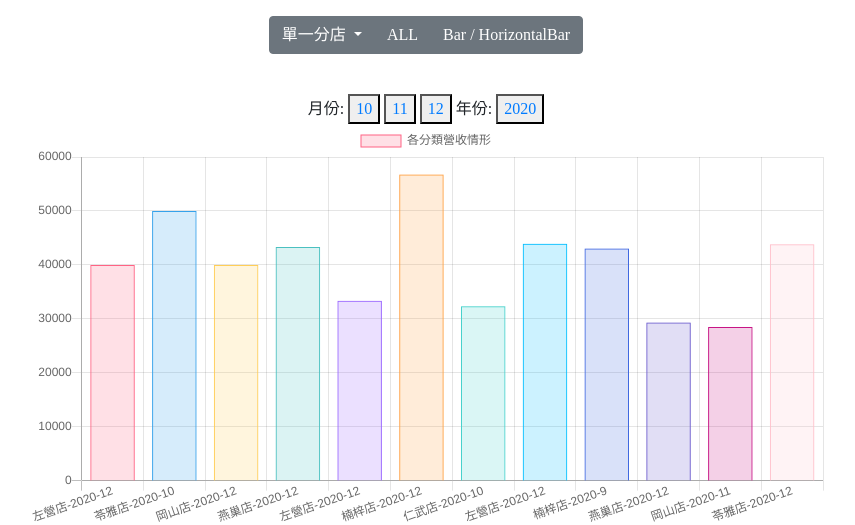
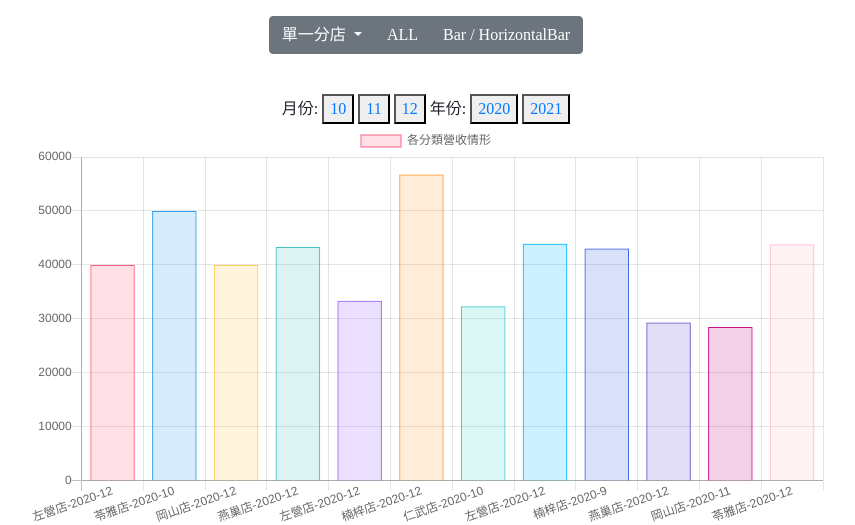
Before and after one commit to wenwen-39/c109118205, a Django app: page /mychart/ in a window 1280 px wide. Shown: the part 127-652 px from the top of the page, without its empty margins (214-1069 px from the left). Run offline with Django 3.2, Linux system fonts and the light colour scheme; data comes from the database, SQL or seed files in the repository; both versions use the stored data as it was after the commit.

Commit message:
first commit

```diff
--- a/templates/mychart.html
+++ b/templates/mychart.html
@@ -42,6 +42,9 @@
     年份:
     <button>
         <a href="/chartbydate/2020/0/">2020</a>
+    </button>
+    <button>
+        <a href="/chartbydate/2021/0/">2021</a>
     </button>
     </br>
 
```
Also changed, not shown: db.sqlite3.
